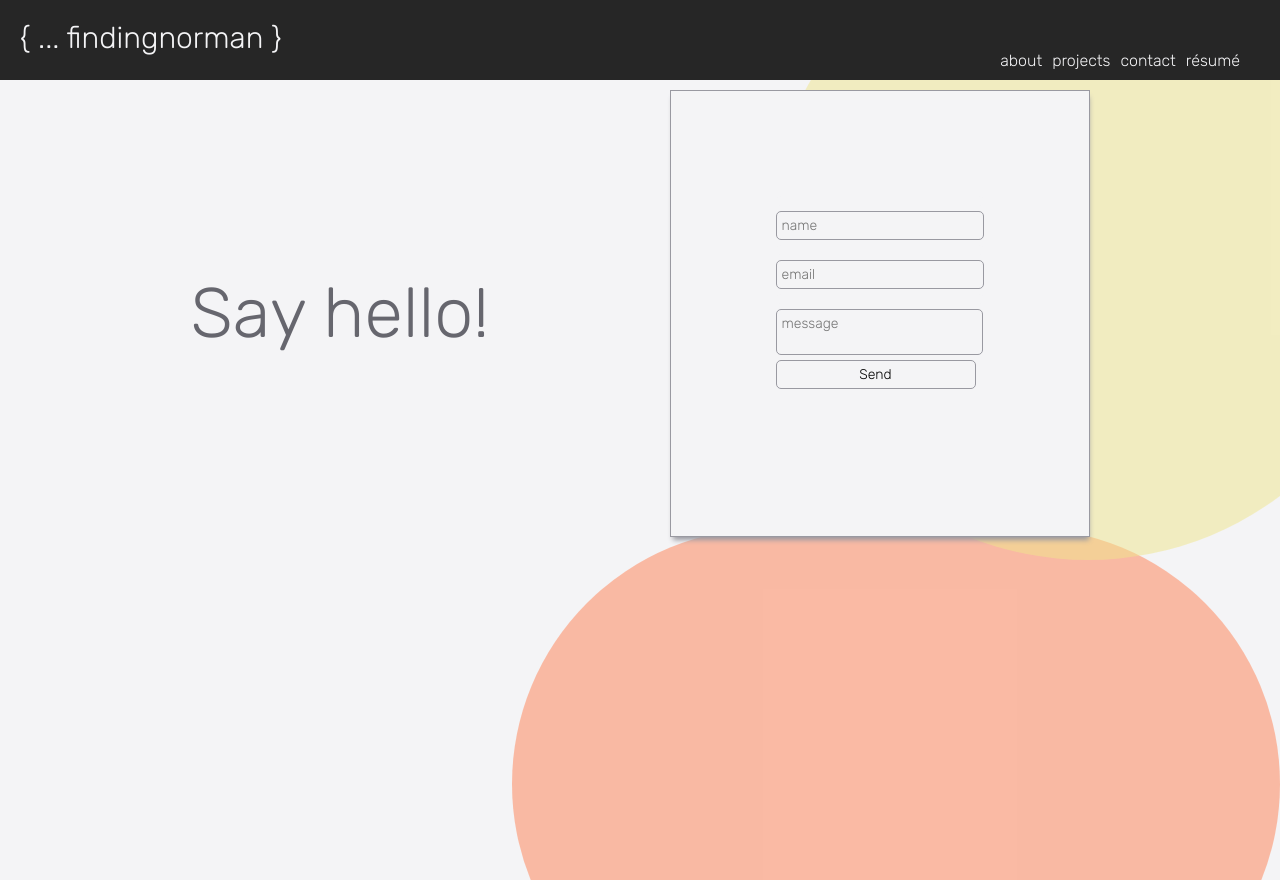
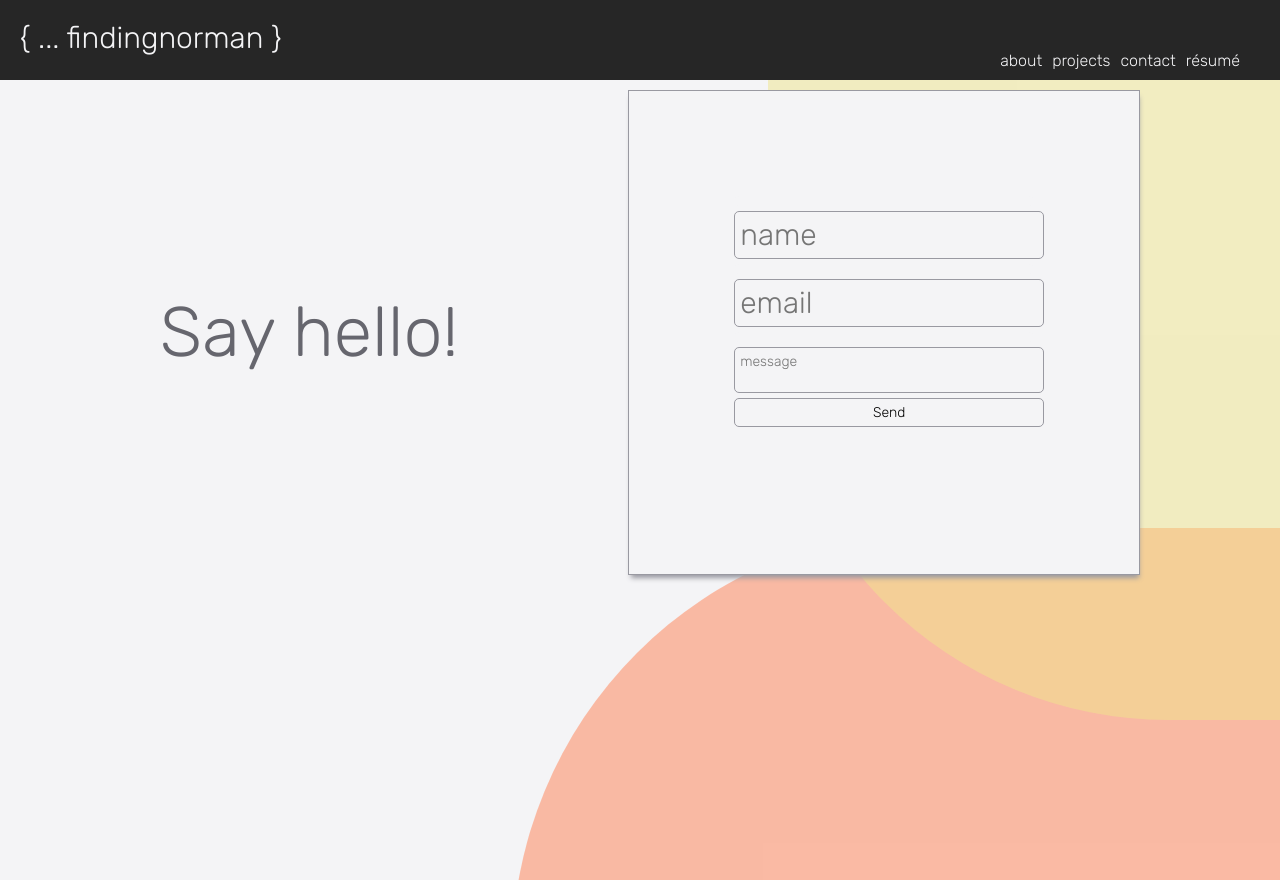
Before and after one commit to foosasugaome/findingnorman, a React (Create React App) app: page /contact in a window 1280 px wide. Built offline with nearby package versions, Linux system fonts and the light colour scheme.

Commit message:
fixed animation

```diff
--- a/src/App.css
+++ b/src/App.css
@@ -331,17 +331,17 @@
   height: 40vw;
   z-index: -1;
   background-color: rgba(255, 128, 82, .5);
-  border-radius: 50vw;
+  border-radius: 50vw 0vw 10vw 10vw;
 }
 .circle60{
   position: absolute;
-  top: -20%;
+  top: 0;
   right: -10%;
   width: 50vw;
   height: 50vw;
   z-index: -1;
   background-color: rgba(240, 230, 140,.5);
-  border-radius: 50vw;
+  border-radius: 0vw 0vw 0vw 50vh;
 }
 .forms{
   display: flex;
@@ -359,13 +359,20 @@
   padding: 100px;
   box-shadow: 1px 5px 5px -2px var(--manatee);
   width:fit-content;
-  /* min-width: 250px;   */
-  max-width: 600px;
+  width: 40vw;
+  min-width: 250px;
+  /* max-width: 600px; */
   display: flex;
   justify-content:space-evenly;
   align-items:baseline;
+  align-content: center;
   flex-direction: column;
   gap: 10px;
+
+}
+.form-container input, textarea, button {
+  width: 100%;
+  font-size: 30px;
 }
 input, textarea, label, button {
   border: 0.05rem solid var(--manatee);
--- a/src/components/pages/Contact.jsx
+++ b/src/components/pages/Contact.jsx
@@ -35,7 +35,7 @@
         <div className='hello'>
         <h1><strong>Say hello!</strong></h1>
         </div>
-      <div className='form-container'>
+      <motion.div initial={{ x: '100vw'}} animate={{ x:20 }} transition={{ type: 'spring', delay: 0, duration: 0.8}} className='form-container'>
       <form onSubmit={submitForm}>
         <label htmlFor='name'></label>
         <input
@@ -67,7 +67,7 @@
       <p>
         {JSON.stringify(serverMessage) ? serverMessage.msg : null}
       </p>
-      </div>
+      </motion.div>
       </motion.div>
       <div className='circle50'></div>
         <div className='circle60'></div>
```
